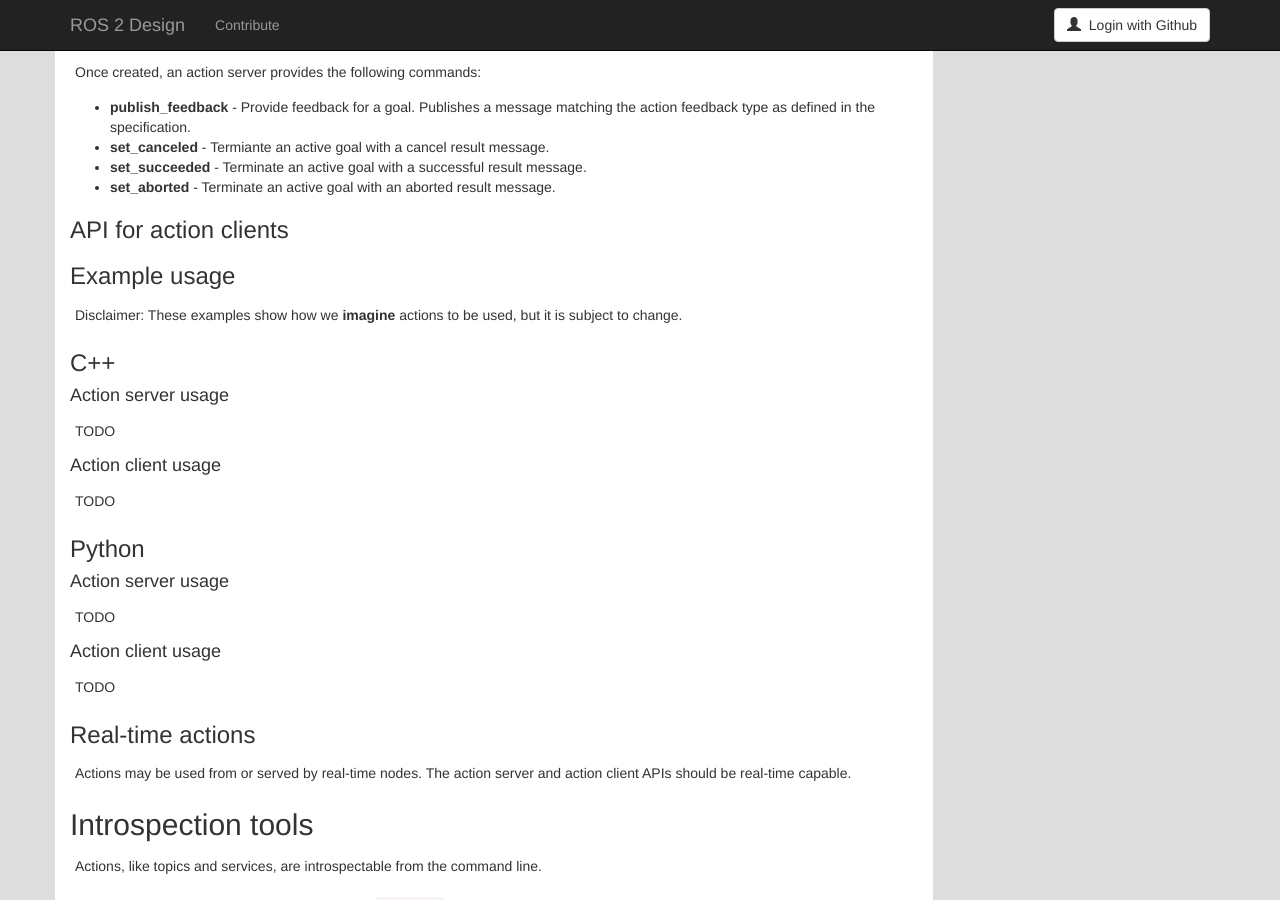
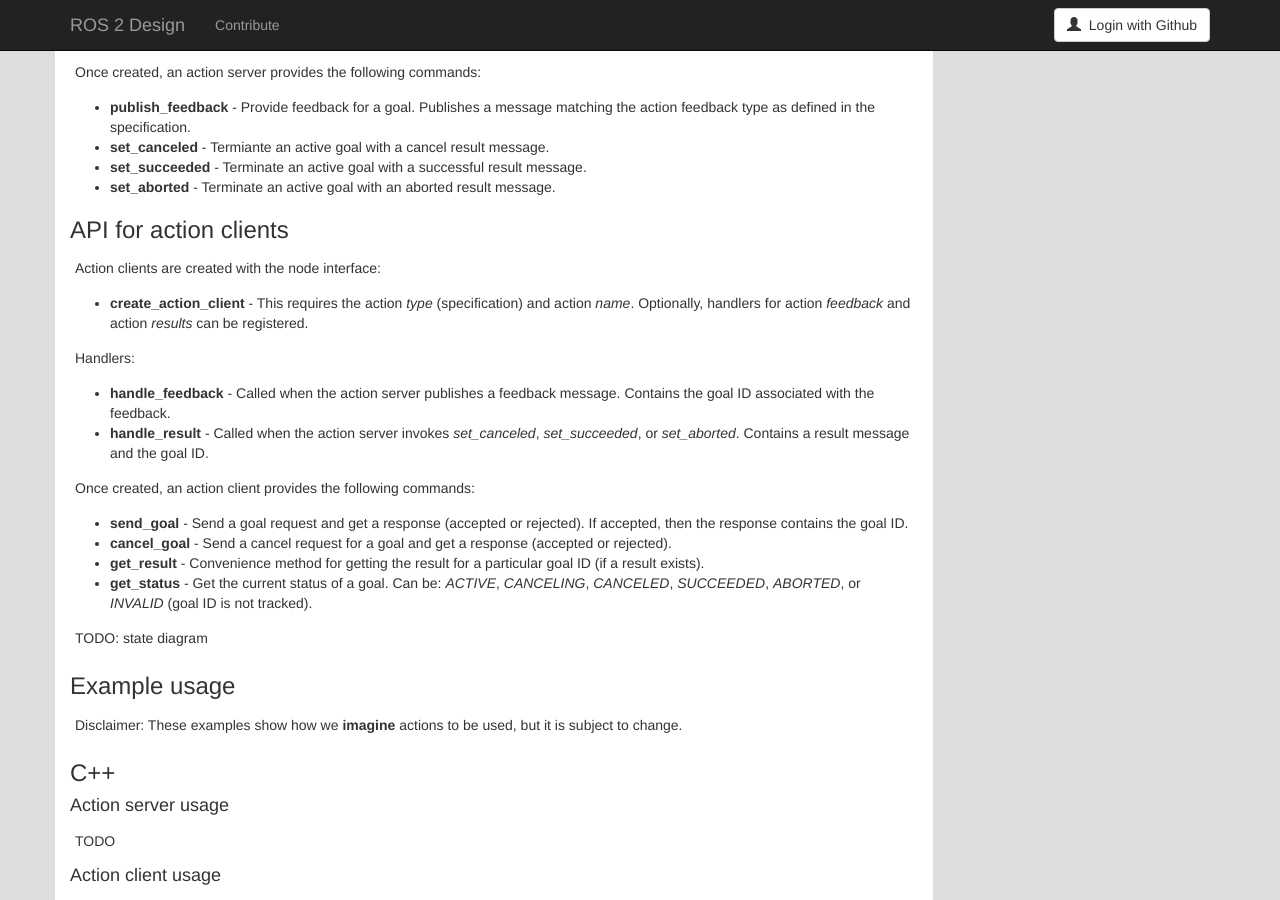
Before and after one commit to ros2/design, a Jekyll site: the page built from articles/actions.md, in a window 1280 px wide and 900 px high, scrolled down 2284 px. Built offline with Jekyll 4.4.1, drawn with Linux system fonts in a browser that asks for light colours; nearby versions of some CDN libraries.

Commit message:
Add API section for action client

```diff
--- a/articles/actions.md
+++ b/articles/actions.md
@@ -148,6 +148,29 @@ Publishes a message matching the action feedback type as defined in the specific
 - **set_aborted** - Terminate an active goal with an aborted result message.
 
 ### API for action clients
+
+Action clients are created with the node interface:
+
+- **create\_action\_client** - This requires the action *type* (specification) and action *name*.
+Optionally, handlers for action *feedback* and action *results* can be registered.
+
+Handlers:
+
+- **handle_feedback** - Called when the action server publishes a feedback message.
+Contains the goal ID associated with the feedback.
+- **handle_result** - Called when the action server invokes *set_canceled*, *set_succeeded*, or *set_aborted*.
+Contains a result message and the goal ID.
+
+Once created, an action client provides the following commands:
+
+- **send_goal** - Send a goal request and get a response (accepted or rejected).
+If accepted, then the response contains the goal ID.
+- **cancel_goal** - Send a cancel request for a goal and get a response (accepted or rejected).
+- **get_result** - Convenience method for getting the result for a particular goal ID (if a result exists).
+- **get_status** - Get the current status of a goal.
+Can be: *ACTIVE*, *CANCELING*, *CANCELED*, *SUCCEEDED*, *ABORTED*, or *INVALID* (goal ID is not tracked).
+
+TODO: state diagram
 
 ### Example usage
 
```
